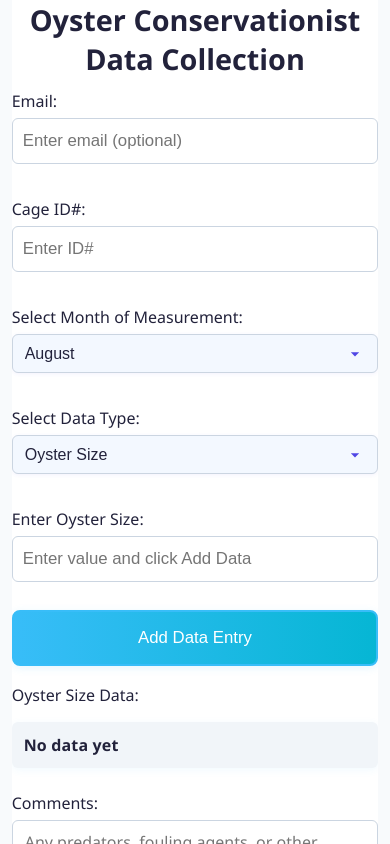
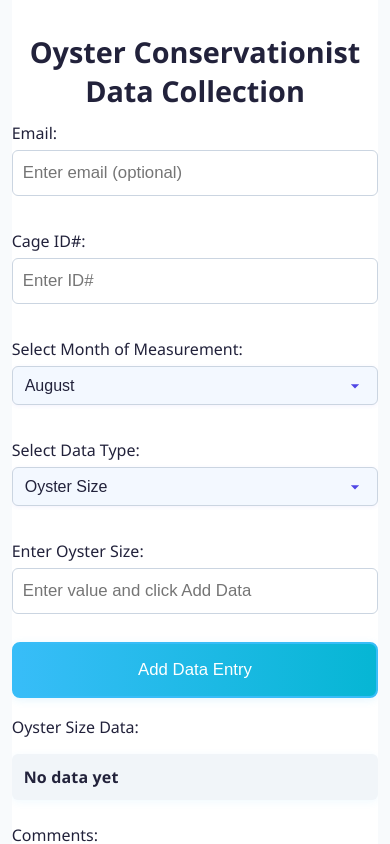
Before and after one commit to 4vstin/oyster-conservation-app-beta, a website: page main.html in a window 390 px wide. Drawn offline with nearby package versions, Linux system fonts and the light colour scheme; no server answers.

Commit message:
Update oyster-styles.css

```diff
--- a/oyster-styles.css
+++ b/oyster-styles.css
@@ -485,7 +485,7 @@ p, label {
   .title-oyster {
     font-size: 1.8rem;
     margin: 16px 0 12px 0;
-    padding-top: 0px;
+    padding-top: 32px;
   }
 
   .input-box {
```
